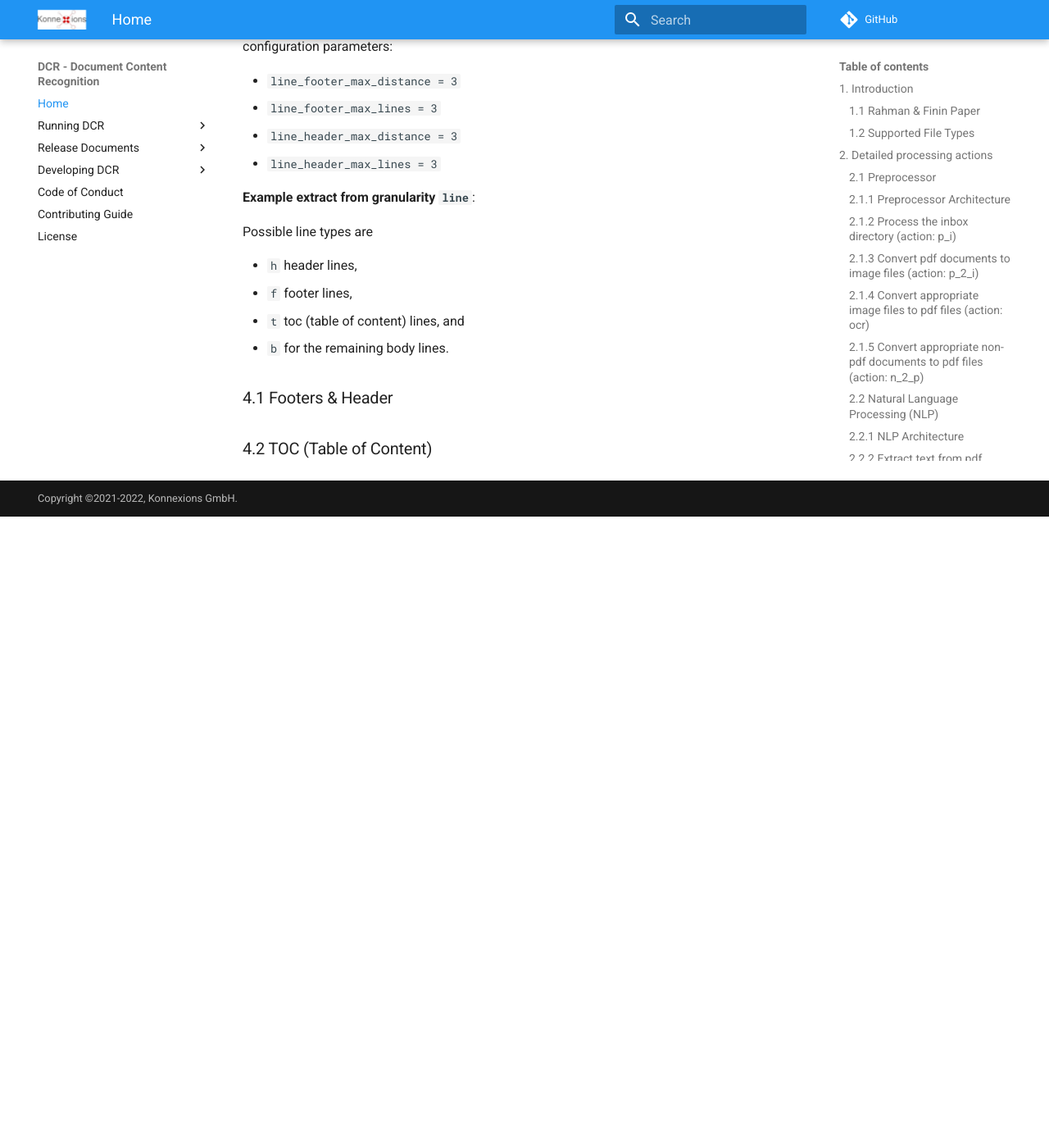
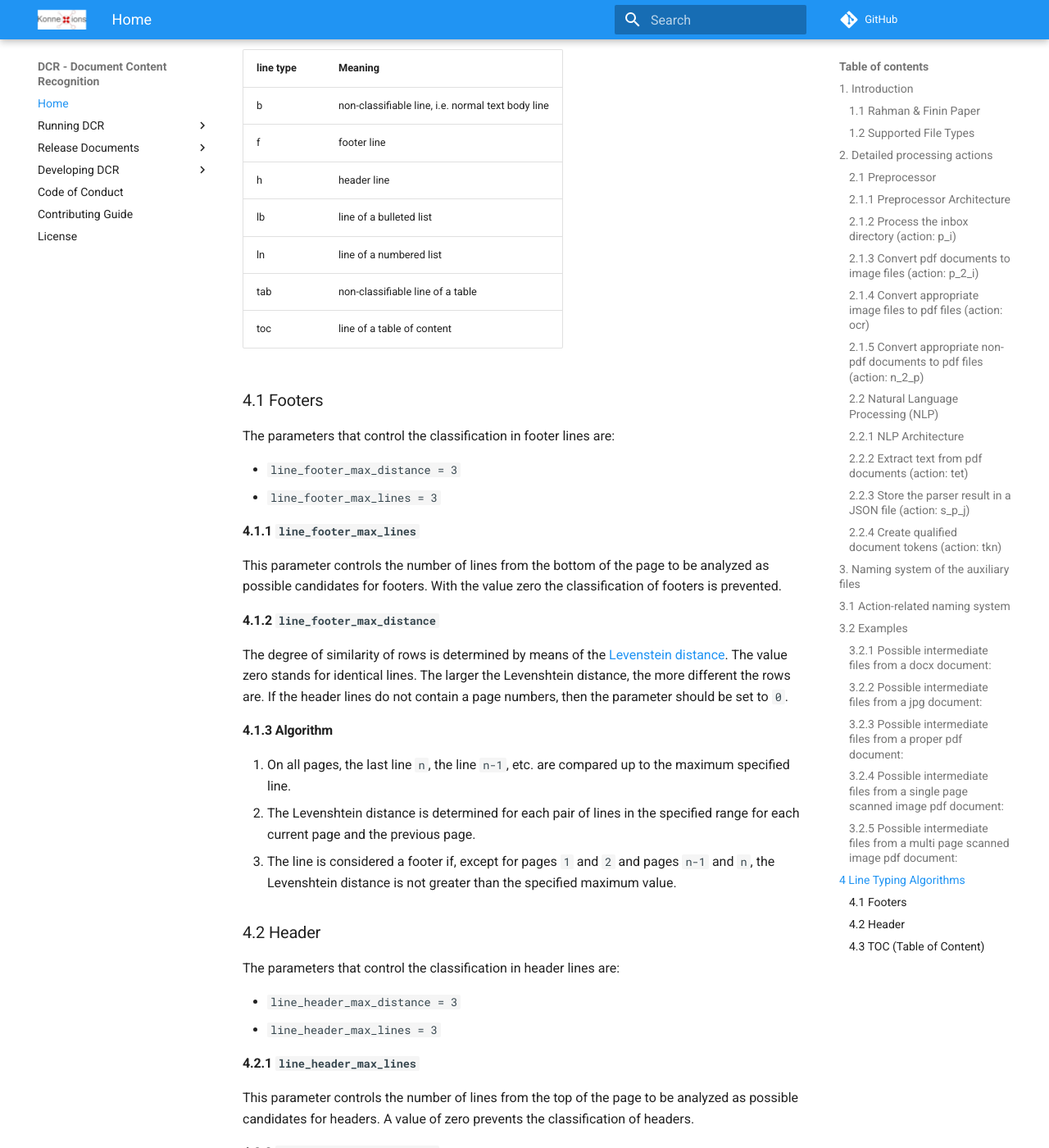
Before and after one commit to KonnexionsGmbH/dcr, an MkDocs documentation site: the page built from docs/index.md, in a window 1280 px wide and 1400 px high, scrolled down 17533 px. Shown: the whole window at 82% size. Built offline with MkDocs 1.6.1 and Material for MkDocs 9.7.7, drawn with Linux system fonts in a browser that asks for light colours; comment, search, counter and statistics services are not loaded; before the commit the page ends 18163 px from its top, so only the background shows below that; some of the changed text lies outside the part shown.

Commit message:
Determination of the table of contents.

```diff
--- a/docs/index.md
+++ b/docs/index.md
@@ -673,25 +673,102 @@
 
 ## 4 Line Typing Algorithms
 
-The document `line` granularity attempts to determine the headers and footers of the document by means of the [Levenstein distance](https://en.wikipedia.org/wiki/Levenshtein_distance){:target="_blank"}.
-This processing action is controlled by the following configuration parameters:
+The granularity of the document `line` tries to classify the individual lines or sentences.
+The possible line types are :
+
+| line type | Meaning                                           |
+|-----------|---------------------------------------------------|
+| b         | non-classifiable line, i.e. normal text body line |
+| f         | footer line                                       |
+| h         | header line                                       |
+| lb        | line of a bulleted list                           |
+| ln        | line of a numbered list                           |
+| tab       | non-classifiable line of a table                  |
+| toc       | line of a table of content                        |
+
+### 4.1 Footers
+
+The parameters that control the classification in footer lines are:
 
 - `line_footer_max_distance = 3`
 - `line_footer_max_lines = 3`
+
+#### 4.1.1 `line_footer_max_lines`
+
+This parameter controls the number of lines from the bottom of the page to be analyzed as possible candidates for footers.
+With the value zero the classification of footers is prevented.
+
+#### 4.1.2 `line_footer_max_distance`
+
+The degree of similarity of rows is determined by means of the [Levenstein distance](https://en.wikipedia.org/wiki/Levenshtein_distance){:target="_blank"}.
+The value zero stands for identical lines.
+The larger the Levenshtein distance, the more different the rows are.
+If the header lines do not contain a page numbers, then the parameter should be set to `0`.
+
+#### 4.1.3 Algorithm
+
+1. On all pages, the last line `n`, the line `n-1`, etc. are compared up to the maximum specified line.
+2. The Levenshtein distance is determined for each pair of lines in the specified range for each current page and the previous page.
+3. The line is considered a footer if, except for pages `1` and `2` and pages `n-1` and `n`, the Levenshtein distance is not greater than the specified maximum value.
+
+### 4.2 Header
+
+The parameters that control the classification in header lines are:
+
 - `line_header_max_distance = 3`
 - `line_header_max_lines = 3`
 
-**Example extract from granularity `line`**:
+#### 4.2.1 `line_header_max_lines`
 
-Possible line types are
+This parameter controls the number of lines from the top of the page to be analyzed as possible candidates for headers.
+A value of zero prevents the classification of headers.
 
-- `h` header lines,
-- `f` footer lines,
-- `t` toc (table of content) lines, and
-- `b` for the remaining body lines.
+#### 4.2.2 `line_header_max_distance`
 
+The degree of similarity of rows is determined by means of the [Levenstein distance](https://en.wikipedia.org/wiki/Levenshtein_distance){:target="_blank"}.
+The value zero stands for identical lines.
+The larger the Levenshtein distance, the more different the rows are.
+If the footer lines contain a page number, then depending on the number of pages in the document, the following values are useful:
 
+| document pages | Levenshtein distance |
+|----------------|----------------------|
+ | < 10           | 1                    |
+ | < 100          | 2                    |
+ | < 1000         | 3                    |
 
-### 4.1 Footers & Header
+#### 4.2.3 Algorithm
 
-### 4.2 TOC (Table of Content)
+1. On all pages, the first line, the second line, etc. are compared up to the maximum specified line.
+2. The Levenshtein distance is determined for each pair of lines in the specified range for each current page and the previous page.
+3. The line is considered a header if, except for pages `1` and `2` and pages `n-1` and `n`, the Levenshtein distance is not greater than the specified maximum value.
+
+### 4.3 TOC (Table of Content)
+
+The parameters that control the classification in table of content are:
+
+- `toc_last_page = 3`
+- `toc_min_entries = 3`
+
+#### 4.3.1 `toc_last_page`
+
+This parameter sets the number of pages that will be searched for a table of contents from the beginning of the document.
+A value of zero prevents the search for a table of contents.
+
+#### 4.3.2 `toc_min_entries`
+
+This parameter defines the minimum number of entries that a table of contents must contain.
+
+#### 4.3.3 Algorithm
+
+1. **Table-based: a table with the following properties is searched for**:
+
+   - except for the first row, the last column of the table must contain an integer greater than zero,
+   - the number found there must be ascending,
+   - the number must not be greater than the last page number of the document, and
+   - if such a table was found, then the algorithm ends here
+
+2. **Line-based: a block of lines with the following properties is searched here**:
+
+   - the last token from each line must contain an integer greater than zero,
+   - the number found there must be ascending, and
+   - the number must not be greater than the last page number of the document.
```
Also changed, not shown: 2 other files.
